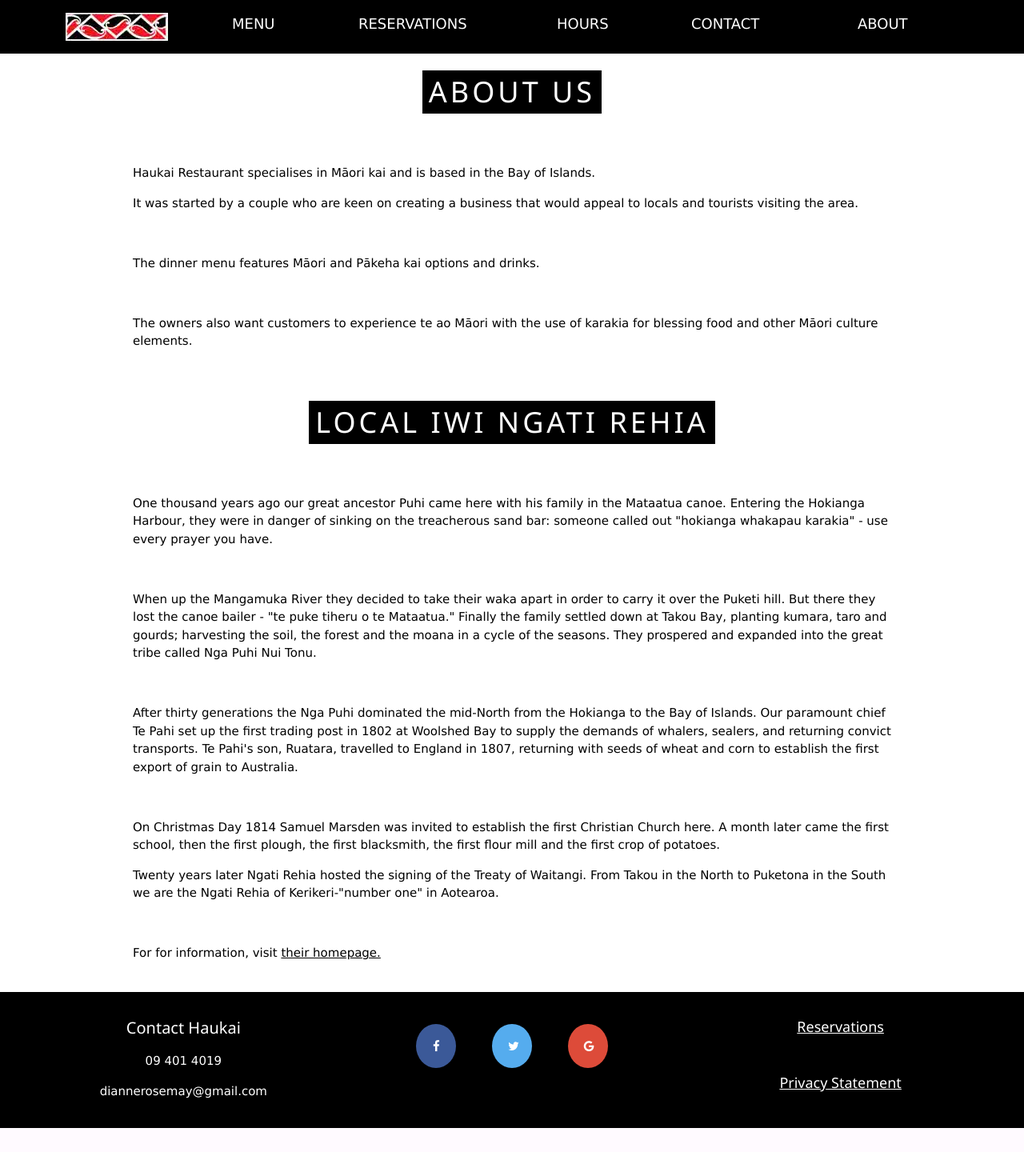
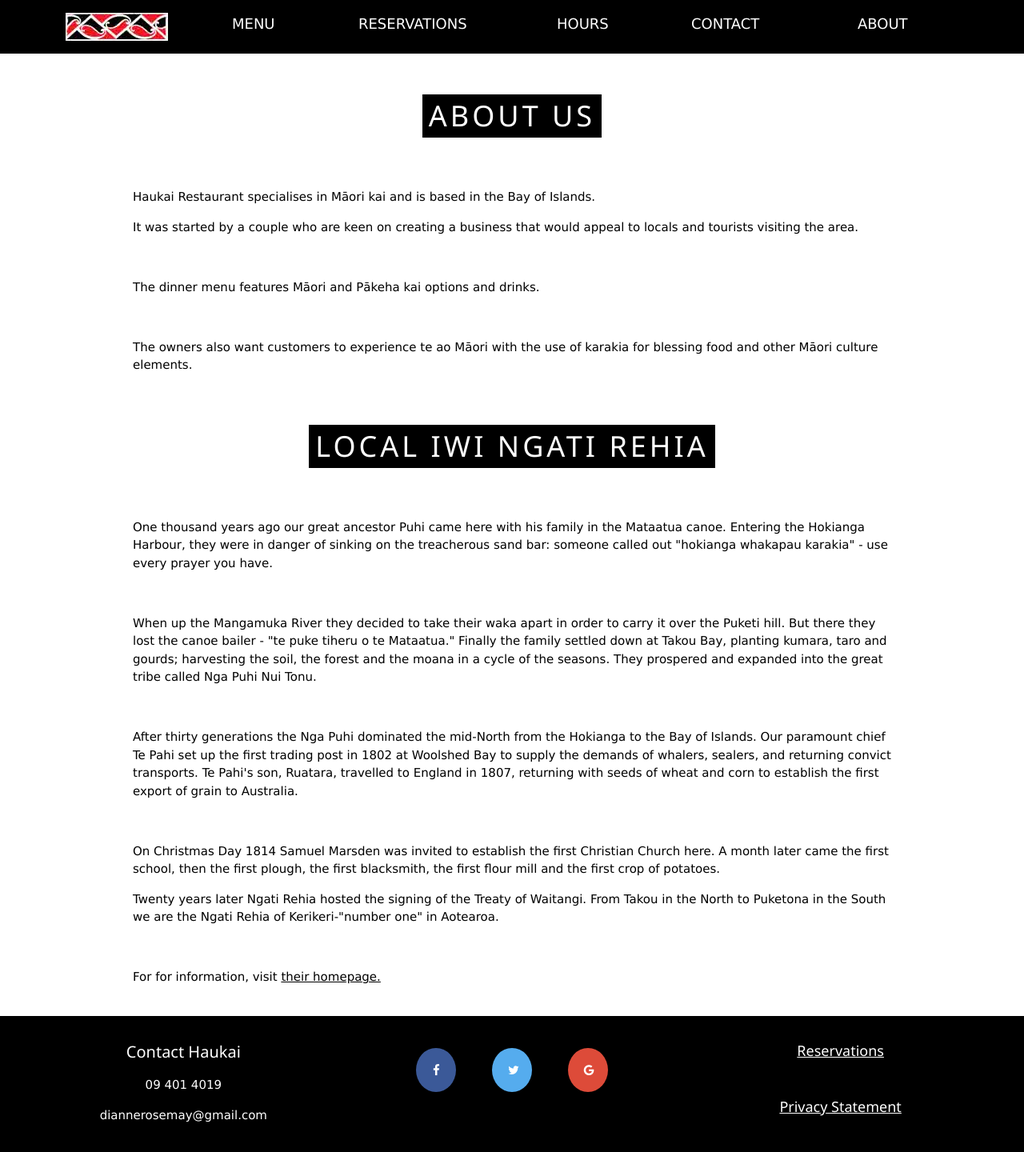
Before and after one commit to tennentd/haukai, a PHP site: page /about.html in a window 1280 px wide. Shown: the whole page at 80% size. Before the commit the page ends 1410 px from the top, so only its background shows below. Run offline with PHP 8.4, Linux system fonts and the light colour scheme.

Commit message:
Update styles.css

```diff
--- a/styles/styles.css
+++ b/styles/styles.css
@@ -6,7 +6,7 @@
   }
 
 main {
-  margin-top: 30px;
+  margin-top: 60px;
 }
 
 td {
```
